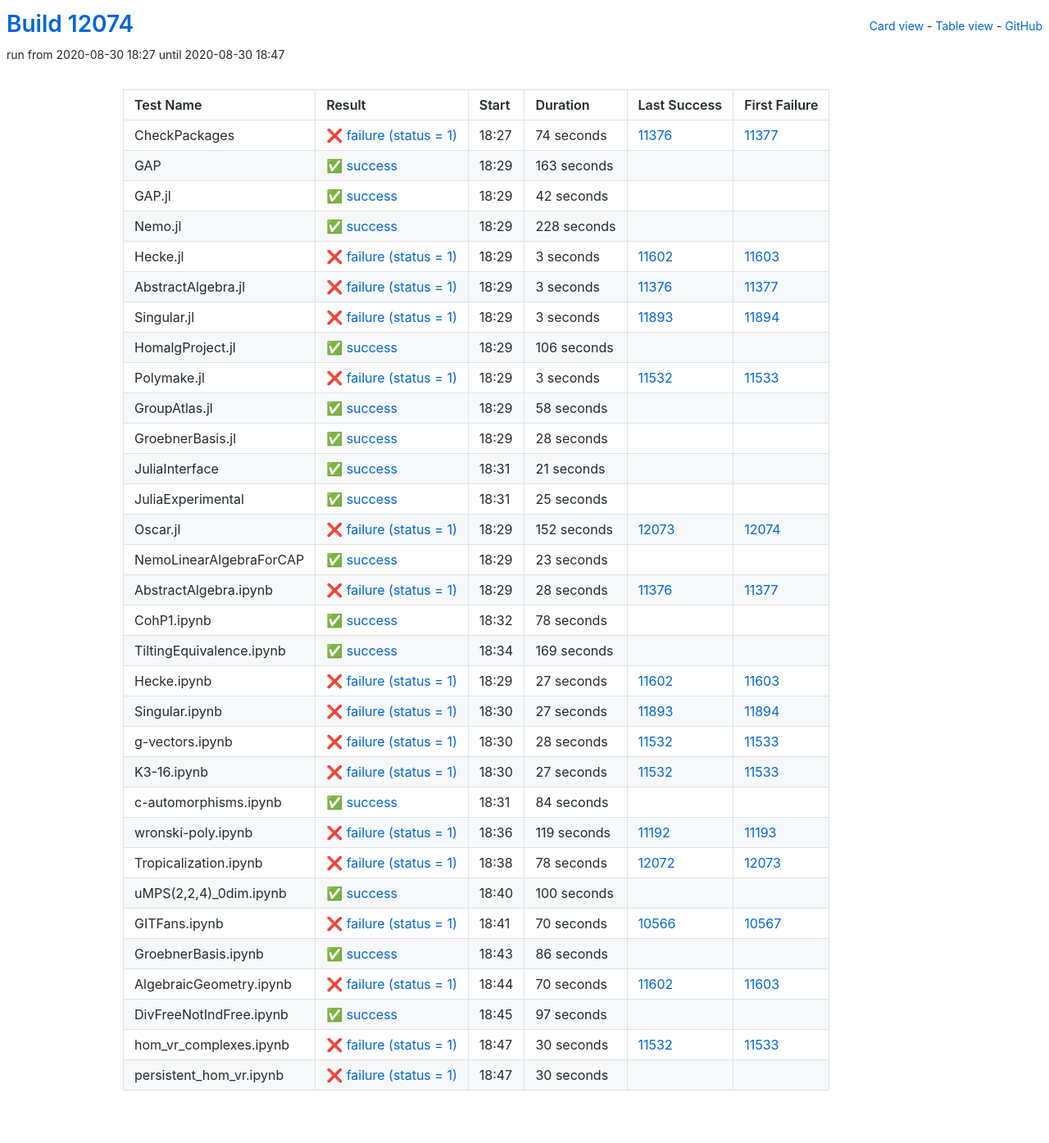
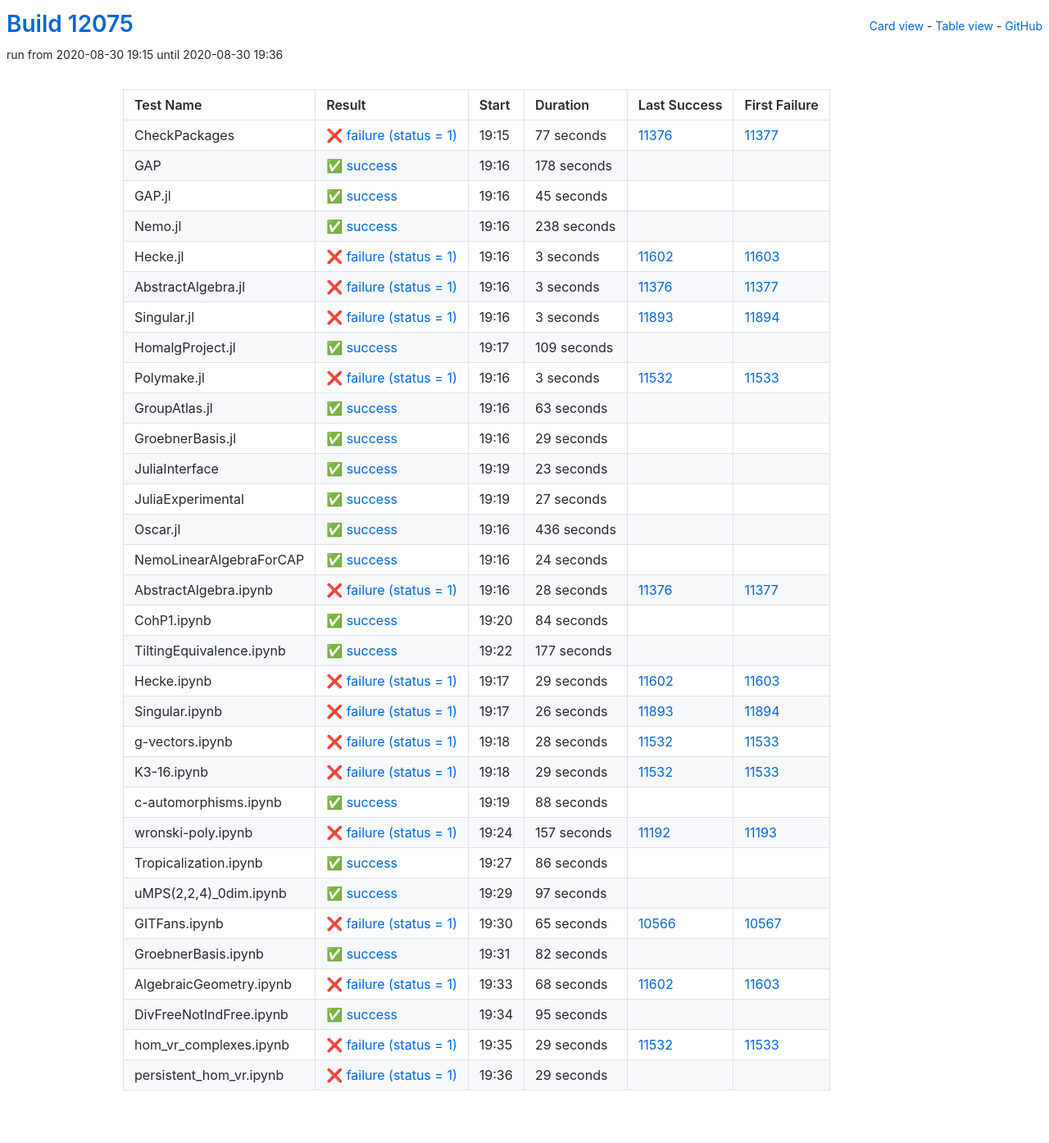
Before and after one commit to oscar-system/oscar-ci-status, a Jekyll site: the page built from table.html, in a window 1280 px wide. Shown: the whole page at 82% size. Built offline with Jekyll 4.4.1, drawn with Linux system fonts in a browser that asks for light colours.

Commit message:
Build #12075

```diff
--- a/_data/ci.yml
+++ b/_data/ci.yml
@@ -1,6 +1,6 @@
 ---
-build: 12074
-build_url: https://oscarci.mathematik.uni-kl.de/job/oscar/12074/
+build: 12075
+build_url: https://oscarci.mathematik.uni-kl.de/job/oscar/12075/
 job: oscar
 organization: oscar-system
 repo: oscar-ci-status
@@ -8,56 +8,56 @@
 tests:
 - name: CheckPackages
   id: checkpackages
-  log: https://oscarci.mathematik.uni-kl.de/job/oscar/12074/artifact/logs/build-12074/CheckPackages.log
-  start: 2020-08-30 18:27
+  log: https://oscarci.mathematik.uni-kl.de/job/oscar/12075/artifact/logs/build-12075/CheckPackages.log
+  start: 2020-08-30 19:15
   success: false
   exitcode: 1
   status: failure
-  duration: 74
+  duration: 77
   last_success: 11376
   last_success_url: https://oscarci.mathematik.uni-kl.de/job/oscar/11376/
   first_failure: 11377
   first_failure_url: https://oscarci.mathematik.uni-kl.de/job/oscar/11377/
 - name: GAP
   id: gap
-  log: https://oscarci.mathematik.uni-kl.de/job/oscar/12074/artifact/logs/build-12074/GAP.log
-  start: 2020-08-30 18:29
+  log: https://oscarci.mathematik.uni-kl.de/job/oscar/12075/artifact/logs/build-12075/GAP.log
+  start: 2020-08-30 19:16
   success: true
   exitcode: 0
   status: success
-  duration: 163
+  duration: 178
   last_success: false
   last_success_url:
   first_failure: false
   first_failure_url:
 - name: GAP.jl
   id: gap-jl
-  log: https://oscarci.mathematik.uni-kl.de/job/oscar/12074/artifact/logs/build-12074/GAP.jl.log
-  start: 2020-08-30 18:29
+  log: https://oscarci.mathematik.uni-kl.de/job/oscar/12075/artifact/logs/build-12075/GAP.jl.log
+  start: 2020-08-30 19:16
   success: true
   exitcode: 0
   status: success
-  duration: 42
+  duration: 45
   last_success: false
   last_success_url:
   first_failure: false
   first_failure_url:
 - name: Nemo.jl
   id: nemo-jl
-  log: https://oscarci.mathematik.uni-kl.de/job/oscar/12074/artifact/logs/build-12074/Nemo.jl.log
-  start: 2020-08-30 18:29
+  log: https://oscarci.mathematik.uni-kl.de/job/oscar/12075/artifact/logs/build-12075/Nemo.jl.log
+  start: 2020-08-30 19:16
   success: true
   exitcode: 0
   status: success
-  duration: 228
+  duration: 238
   last_success: false
   last_success_url:
   first_failure: false
   first_failure_url:
 - name: Hecke.jl
   id: hecke-jl
-  log: https://oscarci.mathematik.uni-kl.de/job/oscar/12074/artifact/logs/build-12074/Hecke.jl.log
-  start: 2020-08-30 18:29
+  log: https://oscarci.mathematik.uni-kl.de/job/oscar/12075/artifact/logs/build-12075/Hecke.jl.log
+  start: 2020-08-30 19:16
   success: false
   exitcode: 1
   status: failure
@@ -68,8 +68,8 @@
   first_failure_url: https://oscarci.mathematik.uni-kl.de/job/oscar/11603/
 - name: AbstractAlgebra.jl
   id: abstractalgebra-jl
-  log: https://oscarci.mathematik.uni-kl.de/job/oscar/12074/artifact/logs/build-12074/AbstractAlgebra.jl.log
-  start: 2020-08-30 18:29
+  log: https://oscarci.mathematik.uni-kl.de/job/oscar/12075/artifact/logs/build-12075/AbstractAlgebra.jl.log
+  start: 2020-08-30 19:16
   success: false
   exitcode: 1
   status: failure
@@ -80,8 +80,8 @@
   first_failure_url: https://oscarci.mathematik.uni-kl.de/job/oscar/11377/
 - name: Singular.jl
   id: singular-jl
-  log: https://oscarci.mathematik.uni-kl.de/job/oscar/12074/artifact/logs/build-12074/Singular.jl.log
-  start: 2020-08-30 18:29
+  log: https://oscarci.mathematik.uni-kl.de/job/oscar/12075/artifact/logs/build-12075/Singular.jl.log
+  start: 2020-08-30 19:16
   success: false
   exitcode: 1
   status: failure
@@ -92,20 +92,20 @@
   first_failure_url: https://oscarci.mathematik.uni-kl.de/job/oscar/11894/
 - name: HomalgProject.jl
   id: homalgproject-jl
-  log: https://oscarci.mathematik.uni-kl.de/job/oscar/12074/artifact/logs/build-12074/HomalgProject.jl.log
-  start: 2020-08-30 18:29
+  log: https://oscarci.mathematik.uni-kl.de/job/oscar/12075/artifact/logs/build-12075/HomalgProject.jl.log
+  start: 2020-08-30 19:17
   success: true
   exitcode: 0
   status: success
-  duration: 106
+  duration: 109
   last_success: false
   last_success_url:
   first_failure: false
   first_failure_url:
 - name: Polymake.jl
   id: polymake-jl
-  log: https://oscarci.mathematik.uni-kl.de/job/oscar/12074/artifact/logs/build-12074/Polymake.jl.log
-  start: 2020-08-30 18:29
+  log: https://oscarci.mathematik.uni-kl.de/job/oscar/12075/artifact/logs/build-12075/Polymake.jl.log
+  start: 2020-08-30 19:16
   success: false
   exitcode: 1
   status: failure
@@ -116,68 +116,32 @@
   first_failure_url: https://oscarci.mathematik.uni-kl.de/job/oscar/11533/
 - name: GroupAtlas.jl
   id: groupatlas-jl
-  log: https://oscarci.mathematik.uni-kl.de/job/oscar/12074/artifact/logs/build-12074/GroupAtlas.jl.log
-  start: 2020-08-30 18:29
+  log: https://oscarci.mathematik.uni-kl.de/job/oscar/12075/artifact/logs/build-12075/GroupAtlas.jl.log
+  start: 2020-08-30 19:16
   success: true
   exitcode: 0
   status: success
-  duration: 58
+  duration: 63
   last_success: false
   last_success_url:
   first_failure: false
   first_failure_url:
 - name: GroebnerBasis.jl
   id: groebnerbasis-jl
-  log: https://oscarci.mathematik.uni-kl.de/job/oscar/12074/artifact/logs/build-12074/GroebnerBasis.jl.log
-  start: 2020-08-30 18:29
+  log: https://oscarci.mathematik.uni-kl.de/job/oscar/12075/artifact/logs/build-12075/GroebnerBasis.jl.log
+  start: 2020-08-30 19:16
   success: true
   exitcode: 0
   status: success
-  duration: 28
+  duration: 29
   last_success: false
   last_success_url:
   first_failure: false
   first_failure_url:
 - name: JuliaInterface
   id: juliainterface
-  log: https://oscarci.mathematik.uni-kl.de/job/oscar/12074/artifact/logs/build-12074/JuliaInterface.log
-  start: 2020-08-30 18:31
-  success: true
-  exitcode: 0
-  status: success
-  duration: 21
-  last_success: false
-  last_success_url:
-  first_failure: false
-  first_failure_url:
-- name: JuliaExperimental
-  id: juliaexperimental
-  log: https://oscarci.mathematik.uni-kl.de/job/oscar/12074/artifact/logs/build-12074/JuliaExperimental.log
-  start: 2020-08-30 18:31
-  success: true
-  exitcode: 0
-  status: success
-  duration: 25
-  last_success: false
-  last_success_url:
-  first_failure: false
-  first_failure_url:
-- name: Oscar.jl
-  id: oscar-jl
-  log: https://oscarci.mathematik.uni-kl.de/job/oscar/12074/artifact/logs/build-12074/Oscar.jl.log
-  start: 2020-08-30 18:29
-  success: false
-  exitcode: 1
-  status: failure
-  duration: 152
-  last_success: 12073
-  last_success_url: https://oscarci.mathematik.uni-kl.de/job/oscar/12073/
-  first_failure: 12074
-  first_failure_url: https://oscarci.mathematik.uni-kl.de/job/oscar/12074/
-- name: NemoLinearAlgebraForCAP
-  id: nemolinearalgebraforcap
-  log: https://oscarci.mathematik.uni-kl.de/job/oscar/12074/artifact/logs/build-12074/NemoLinearAlgebraForCAP.log
-  start: 2020-08-30 18:29
+  log: https://oscarci.mathematik.uni-kl.de/job/oscar/12075/artifact/logs/build-12075/JuliaInterface.log
+  start: 2020-08-30 19:19
   success: true
   exitcode: 0
   status: success
@@ -186,10 +150,46 @@
   last_success_url:
   first_failure: false
   first_failure_url:
+- name: JuliaExperimental
+  id: juliaexperimental
+  log: https://oscarci.mathematik.uni-kl.de/job/oscar/12075/artifact/logs/build-12075/JuliaExperimental.log
+  start: 2020-08-30 19:19
+  success: true
+  exitcode: 0
+  status: success
+  duration: 27
+  last_success: false
+  last_success_url:
+  first_failure: false
+  first_failure_url:
+- name: Oscar.jl
+  id: oscar-jl
+  log: https://oscarci.mathematik.uni-kl.de/job/oscar/12075/artifact/logs/build-12075/Oscar.jl.log
+  start: 2020-08-30 19:16
+  success: true
+  exitcode: 0
+  status: success
+  duration: 436
+  last_success: false
+  last_success_url:
+  first_failure: false
+  first_failure_url:
+- name: NemoLinearAlgebraForCAP
+  id: nemolinearalgebraforcap
+  log: https://oscarci.mathematik.uni-kl.de/job/oscar/12075/artifact/logs/build-12075/NemoLinearAlgebraForCAP.log
+  start: 2020-08-30 19:16
+  success: true
+  exitcode: 0
+  status: success
+  duration: 24
+  last_success: false
+  last_success_url:
+  first_failure: false
+  first_failure_url:
 - name: AbstractAlgebra.ipynb
   id: abstractalgebra-ipynb
-  log: https://oscarci.mathematik.uni-kl.de/job/oscar/12074/artifact/logs/build-12074/AbstractAlgebra.ipynb.log
-  start: 2020-08-30 18:29
+  log: https://oscarci.mathematik.uni-kl.de/job/oscar/12075/artifact/logs/build-12075/AbstractAlgebra.ipynb.log
+  start: 2020-08-30 19:16
   success: false
   exitcode: 1
   status: failure
@@ -200,56 +200,56 @@
   first_failure_url: https://oscarci.mathematik.uni-kl.de/job/oscar/11377/
 - name: CohP1.ipynb
   id: cohp1-ipynb
-  log: https://oscarci.mathematik.uni-kl.de/job/oscar/12074/artifact/logs/build-12074/CohP1.ipynb.log
-  start: 2020-08-30 18:32
+  log: https://oscarci.mathematik.uni-kl.de/job/oscar/12075/artifact/logs/build-12075/CohP1.ipynb.log
+  start: 2020-08-30 19:20
   success: true
   exitcode: 0
   status: success
-  duration: 78
+  duration: 84
   last_success: false
   last_success_url:
   first_failure: false
   first_failure_url:
 - name: TiltingEquivalence.ipynb
   id: tiltingequivalence-ipynb
-  log: https://oscarci.mathematik.uni-kl.de/job/oscar/12074/artifact/logs/build-12074/TiltingEquivalence.ipynb.log
-  start: 2020-08-30 18:34
+  log: https://oscarci.mathematik.uni-kl.de/job/oscar/12075/artifact/logs/build-12075/TiltingEquivalence.ipynb.log
+  start: 2020-08-30 19:22
   success: true
   exitcode: 0
   status: success
-  duration: 169
+  duration: 177
   last_success: false
   last_success_url:
   first_failure: false
   first_failure_url:
 - name: Hecke.ipynb
   id: hecke-ipynb
-  log: https://oscarci.mathematik.uni-kl.de/job/oscar/12074/artifact/logs/build-12074/Hecke.ipynb.log
-  start: 2020-08-30 18:29
+  log: https://oscarci.mathematik.uni-kl.de/job/oscar/12075/artifact/logs/build-12075/Hecke.ipynb.log
+  start: 2020-08-30 19:17
   success: false
   exitcode: 1
   status: failure
-  duration: 27
+  duration: 29
   last_success: 11602
   last_success_url: https://oscarci.mathematik.uni-kl.de/job/oscar/11602/
   first_failure: 11603
   first_failure_url: https://oscarci.mathematik.uni-kl.de/job/oscar/11603/
 - name: Singular.ipynb
   id: singular-ipynb
-  log: https://oscarci.mathematik.uni-kl.de/job/oscar/12074/artifact/logs/build-12074/Singular.ipynb.log
-  start: 2020-08-30 18:30
+  log: https://oscarci.mathematik.uni-kl.de/job/oscar/12075/artifact/logs/build-12075/Singular.ipynb.log
+  start: 2020-08-30 19:17
   success: false
   exitcode: 1
   status: failure
-  duration: 27
+  duration: 26
   last_success: 11893
   last_success_url: https://oscarci.mathematik.uni-kl.de/job/oscar/11893/
   first_failure: 11894
   first_failure_url: https://oscarci.mathematik.uni-kl.de/job/oscar/11894/
 - name: g-vectors.ipynb
   id: g-vectors-ipynb
-  log: https://oscarci.mathematik.uni-kl.de/job/oscar/12074/artifact/logs/build-12074/g-vectors.ipynb.log
-  start: 2020-08-30 18:30
+  log: https://oscarci.mathematik.uni-kl.de/job/oscar/12075/artifact/logs/build-12075/g-vectors.ipynb.log
+  start: 2020-08-30 19:18
   success: false
   exitcode: 1
   status: failure
@@ -260,80 +260,44 @@
   first_failure_url: https://oscarci.mathematik.uni-kl.de/job/oscar/11533/
 - name: K3-16.ipynb
   id: k3-16-ipynb
-  log: https://oscarci.mathematik.uni-kl.de/job/oscar/12074/artifact/logs/build-12074/K3-16.ipynb.log
-  start: 2020-08-30 18:30
+  log: https://oscarci.mathematik.uni-kl.de/job/oscar/12075/artifact/logs/build-12075/K3-16.ipynb.log
+  start: 2020-08-30 19:18
   success: false
   exitcode: 1
   status: failure
-  duration: 27
+  duration: 29
   last_success: 11532
   last_success_url: https://oscarci.mathematik.uni-kl.de/job/oscar/11532/
   first_failure: 11533
   first_failure_url: https://oscarci.mathematik.uni-kl.de/job/oscar/11533/
 - name: c-automorphisms.ipynb
   id: c-automorphisms-ipynb
-  log: https://oscarci.mathematik.uni-kl.de/job/oscar/12074/artifact/logs/build-12074/c-automorphisms.ipynb.log
-  start: 2020-08-30 18:31
+  log: https://oscarci.mathematik.uni-kl.de/job/oscar/12075/artifact/logs/build-12075/c-automorphisms.ipynb.log
+  start: 2020-08-30 19:19
   success: true
   exitcode: 0
   status: success
-  duration: 84
+  duration: 88
   last_success: false
   last_success_url:
   first_failure: false
   first_failure_url:
 - name: wronski-poly.ipynb
   id: wronski-poly-ipynb
-  log: https://oscarci.mathematik.uni-kl.de/job/oscar/12074/artifact/logs/build-12074/wronski-poly.ipynb.log
-  start: 2020-08-30 18:36
+  log: https://oscarci.mathematik.uni-kl.de/job/oscar/12075/artifact/logs/build-12075/wronski-poly.ipynb.log
+  start: 2020-08-30 19:24
   success: false
   exitcode: 1
   status: failure
-  duration: 119
+  duration: 157
   last_success: 11192
   last_success_url: https://oscarci.mathematik.uni-kl.de/job/oscar/11192/
   first_failure: 11193
   first_failure_url: https://oscarci.mathematik.uni-kl.de/job/oscar/11193/
 - name: Tropicalization.ipynb
   id: tropicalization-ipynb
-  log: https://oscarci.mathematik.uni-kl.de/job/oscar/12074/artifact/logs/build-12074/Tropicalization.ipynb.log
-  start: 2020-08-30 18:38
-  success: false
-  exitcode: 1
-  status: failure
-  duration: 78
-  last_success: 12072
-  last_success_url: https://oscarci.mathematik.uni-kl.de/job/oscar/12072/
-  first_failure: 12073
-  first_failure_url: https://oscarci.mathematik.uni-kl.de/job/oscar/12073/
-- name: uMPS(2,2,4)_0dim.ipynb
-  id: umps-2-2-4-0dim-ipynb
-  log: https://oscarci.mathematik.uni-kl.de/job/oscar/12074/artifact/logs/build-12074/uMPS-2-2-4-_0dim.ipynb.log
-  start: 2020-08-30 18:40
-  success: true
-  exitcode: 0
-  status: success
-  duration: 100
-  last_success: false
-  last_success_url:
-  first_failure: false
-  first_failure_url:
-- name: GITFans.ipynb
-  id: gitfans-ipynb
-  log: https://oscarci.mathematik.uni-kl.de/job/oscar/12074/artifact/logs/build-12074/GITFans.ipynb.log
-  start: 2020-08-30 18:41
-  success: false
-  exitcode: 1
-  status: failure
-  duration: 70
-  last_success: 10566
-  last_success_url: https://oscarci.mathematik.uni-kl.de/job/oscar/10566/
-  first_failure: 10567
-  first_failure_url: https://oscarci.mathematik.uni-kl.de/job/oscar/10567/
-- name: GroebnerBasis.ipynb
-  id: groebnerbasis-ipynb
-  log: https://oscarci.mathematik.uni-kl.de/job/oscar/12074/artifact/logs/build-12074/GroebnerBasis.ipynb.log
-  start: 2020-08-30 18:43
+  log: https://oscarci.mathematik.uni-kl.de/job/oscar/12075/artifact/logs/build-12075/Tropicalization.ipynb.log
+  start: 2020-08-30 19:27
   success: true
   exitcode: 0
   status: success
@@ -342,22 +306,10 @@
   last_success_url:
   first_failure: false
   first_failure_url:
-- name: AlgebraicGeometry.ipynb
-  id: algebraicgeometry-ipynb
-  log: https://oscarci.mathematik.uni-kl.de/job/oscar/12074/artifact/logs/build-12074/AlgebraicGeometry.ipynb.log
-  start: 2020-08-30 18:44
-  success: false
-  exitcode: 1
-  status: failure
-  duration: 70
-  last_success: 11602
-  last_success_url: https://oscarci.mathematik.uni-kl.de/job/oscar/11602/
-  first_failure: 11603
-  first_failure_url: https://oscarci.mathematik.uni-kl.de/job/oscar/11603/
-- name: DivFreeNotIndFree.ipynb
-  id: divfreenotindfree-ipynb
-  log: https://oscarci.mathematik.uni-kl.de/job/oscar/12074/artifact/logs/build-12074/DivFreeNotIndFree.ipynb.log
-  start: 2020-08-30 18:45
+- name: uMPS(2,2,4)_0dim.ipynb
+  id: umps-2-2-4-0dim-ipynb
+  log: https://oscarci.mathematik.uni-kl.de/job/oscar/12075/artifact/logs/build-12075/uMPS-2-2-4-_0dim.ipynb.log
+  start: 2020-08-30 19:29
   success: true
   exitcode: 0
   status: success
@@ -366,26 +318,74 @@
   last_success_url:
   first_failure: false
   first_failure_url:
-- name: hom_vr_complexes.ipynb
-  id: hom-vr-complexes-ipynb
-  log: https://oscarci.mathematik.uni-kl.de/job/oscar/12074/artifact/logs/build-12074/hom_vr_complexes.ipynb.log
-  start: 2020-08-30 18:47
+- name: GITFans.ipynb
+  id: gitfans-ipynb
+  log: https://oscarci.mathematik.uni-kl.de/job/oscar/12075/artifact/logs/build-12075/GITFans.ipynb.log
+  start: 2020-08-30 19:30
   success: false
   exitcode: 1
   status: failure
-  duration: 30
+  duration: 65
+  last_success: 10566
+  last_success_url: https://oscarci.mathematik.uni-kl.de/job/oscar/10566/
+  first_failure: 10567
+  first_failure_url: https://oscarci.mathematik.uni-kl.de/job/oscar/10567/
+- name: GroebnerBasis.ipynb
+  id: groebnerbasis-ipynb
+  log: https://oscarci.mathematik.uni-kl.de/job/oscar/12075/artifact/logs/build-12075/GroebnerBasis.ipynb.log
+  start: 2020-08-30 19:31
+  success: true
+  exitcode: 0
+  status: success
+  duration: 82
+  last_success: false
+  last_success_url:
+  first_failure: false
+  first_failure_url:
+- name: AlgebraicGeometry.ipynb
+  id: algebraicgeometry-ipynb
+  log: https://oscarci.mathematik.uni-kl.de/job/oscar/12075/artifact/logs/build-12075/AlgebraicGeometry.ipynb.log
+  start: 2020-08-30 19:33
+  success: false
+  exitcode: 1
+  status: failure
+  duration: 68
+  last_success: 11602
+  last_success_url: https://oscarci.mathematik.uni-kl.de/job/oscar/11602/
+  first_failure: 11603
+  first_failure_url: https://oscarci.mathematik.uni-kl.de/job/oscar/11603/
+- name: DivFreeNotIndFree.ipynb
+  id: divfreenotindfree-ipynb
+  log: https://oscarci.mathematik.uni-kl.de/job/oscar/12075/artifact/logs/build-12075/DivFreeNotIndFree.ipynb.log
+  start: 2020-08-30 19:34
+  success: true
+  exitcode: 0
+  status: success
+  duration: 95
+  last_success: false
+  last_success_url:
+  first_failure: false
+  first_failure_url:
+- name: hom_vr_complexes.ipynb
+  id: hom-vr-complexes-ipynb
+  log: https://oscarci.mathematik.uni-kl.de/job/oscar/12075/artifact/logs/build-12075/hom_vr_complexes.ipynb.log
+  start: 2020-08-30 19:35
+  success: false
+  exitcode: 1
+  status: failure
+  duration: 29
   last_success: 11532
   last_success_url: https://oscarci.mathematik.uni-kl.de/job/oscar/11532/
   first_failure: 11533
   first_failure_url: https://oscarci.mathematik.uni-kl.de/job/oscar/11533/
 - name: persistent_hom_vr.ipynb
   id: persistent-hom-vr-ipynb
-  log: https://oscarci.mathematik.uni-kl.de/job/oscar/12074/artifact/logs/build-12074/persistent_hom_vr.ipynb.log
-  start: 2020-08-30 18:47
+  log: https://oscarci.mathematik.uni-kl.de/job/oscar/12075/artifact/logs/build-12075/persistent_hom_vr.ipynb.log
+  start: 2020-08-30 19:36
   success: false
   exitcode: 1
   status: failure
-  duration: 30
+  duration: 29
   last_success: false
   last_success_url:
   first_failure: false
```
Also changed, not shown: README.md.
